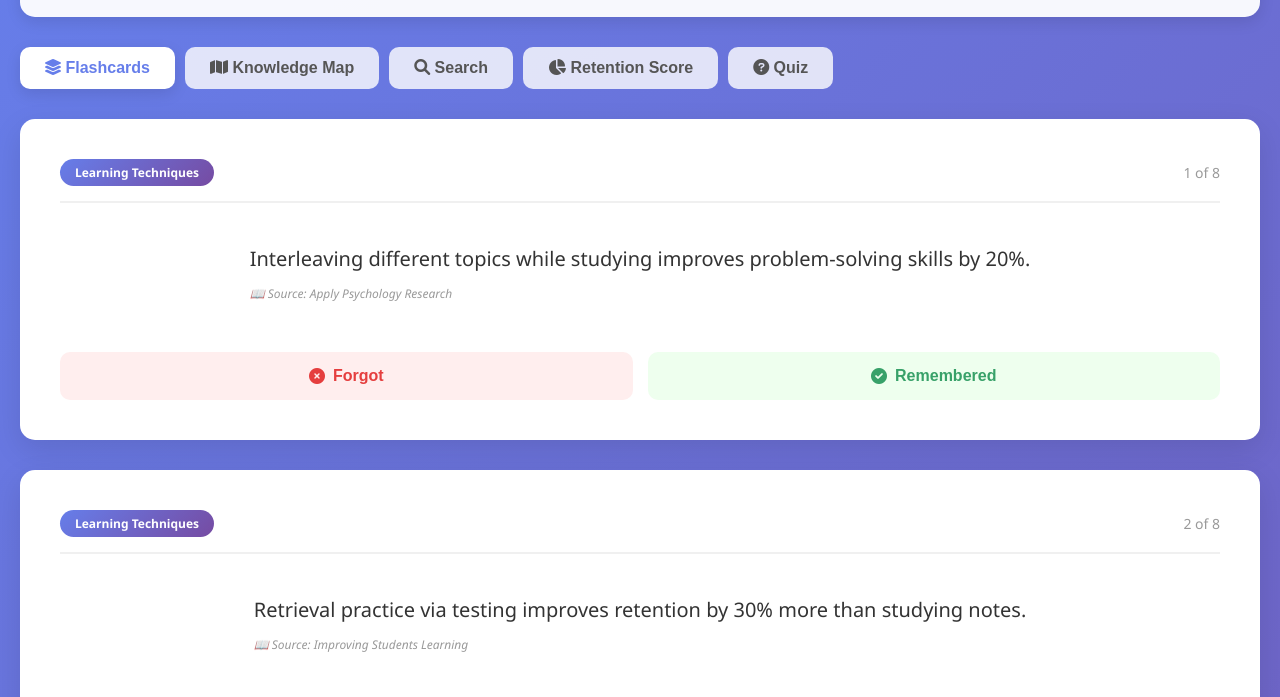
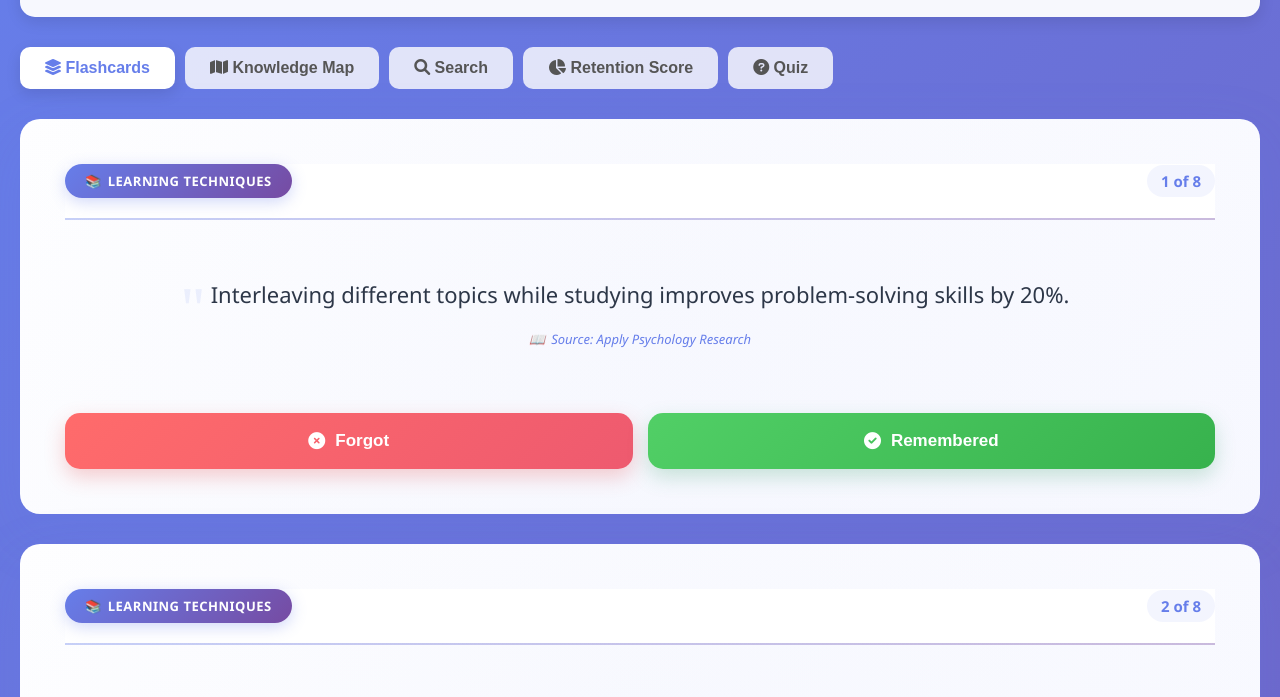
Before and after one commit to Pooja-1109/Hackstrom, a plain HTML site: page dashboard.html in a window 1280 px wide. Shown: the part 85-782 px from the top of the page. Drawn offline with Linux system fonts and the light colour scheme.

Commit message:
Enhance flashcard design with beautiful gradients, animations, and modern styling

```diff
--- a/dashboard.html
+++ b/dashboard.html
@@ -129,25 +129,62 @@
         }
 
         .flashcard {
-            background: white;
-            border-radius: 15px;
-            padding: 40px;
-            box-shadow: 0 10px 30px rgba(0, 0, 0, 0.1);
-            min-height: 300px;
+            background: linear-gradient(145deg, #ffffff 0%, #f8f9ff 100%);
+            border-radius: 20px;
+            padding: 45px;
+            box-shadow: 0 20px 60px rgba(102, 126, 234, 0.15),
+                        0 0 0 1px rgba(102, 126, 234, 0.05);
+            min-height: 350px;
             display: flex;
             flex-direction: column;
             justify-content: space-between;
             animation: slideIn 0.5s ease;
+            position: relative;
+            overflow: hidden;
+            transition: all 0.4s cubic-bezier(0.4, 0, 0.2, 1);
+        }
+
+        .flashcard::before {
+            content: '';
+            position: absolute;
+            top: 0;
+            left: 0;
+            right: 0;
+            height: 4px;
+            background: linear-gradient(90deg, #667eea 0%, #764ba2 100%);
+            opacity: 0;
+            transition: opacity 0.3s ease;
+        }
+
+        .flashcard:hover::before {
+            opacity: 1;
+        }
+
+        .flashcard::after {
+            content: '';
+            position: absolute;
+            top: -50%;
+            right: -50%;
+            width: 200%;
+            height: 200%;
+            background: radial-gradient(circle, rgba(102, 126, 234, 0.03) 0%, transparent 70%);
+            pointer-events: none;
+        }
+
+        .flashcard:hover {
+            transform: translateY(-8px);
+            box-shadow: 0 25px 70px rgba(102, 126, 234, 0.25),
+                        0 0 0 1px rgba(102, 126, 234, 0.1);
         }
 
         @keyframes slideIn {
             from {
                 opacity: 0;
-                transform: translateX(20px);
+                transform: translateY(30px);
             }
             to {
                 opacity: 1;
-                transform: translateX(0);
+                transform: translateY(0);
             }
         }
 
@@ -155,24 +192,41 @@
             display: flex;
             justify-content: space-between;
             align-items: center;
-            margin-bottom: 20px;
-            border-bottom: 2px solid #f0f0f0;
-            padding-bottom: 15px;
+            margin-bottom: 25px;
+            padding-bottom: 20px;
+            border-bottom: 2px solid transparent;
+            background: linear-gradient(white, white) padding-box,
+                        linear-gradient(90deg, rgba(102, 126, 234, 0.2) 0%, rgba(118, 75, 162, 0.2) 100%) border-box;
+            border-image: linear-gradient(90deg, rgba(102, 126, 234, 0.2) 0%, rgba(118, 75, 162, 0.2) 100%) 1;
+            position: relative;
+            z-index: 1;
         }
 
         .flashcard-topic {
             background: linear-gradient(135deg, #667eea 0%, #764ba2 100%);
             color: white;
-            padding: 5px 15px;
-            border-radius: 20px;
-            font-size: 12px;
-            font-weight: 600;
+            padding: 8px 20px;
+            border-radius: 25px;
+            font-size: 13px;
+            font-weight: 700;
+            text-transform: uppercase;
+            letter-spacing: 0.5px;
+            box-shadow: 0 4px 15px rgba(102, 126, 234, 0.3);
+            position: relative;
+        }
+
+        .flashcard-topic::before {
+            content: '📚';
+            margin-right: 6px;
         }
 
         .flashcard-counter {
-            color: #999;
-            font-size: 14px;
-            font-weight: 500;
+            color: #667eea;
+            font-size: 15px;
+            font-weight: 600;
+            background: rgba(102, 126, 234, 0.08);
+            padding: 6px 14px;
+            border-radius: 20px;
         }
 
         .flashcard-content {
@@ -180,74 +234,157 @@
             display: flex;
             align-items: center;
             justify-content: center;
-            margin: 20px 0;
+            margin: 30px 0;
+            position: relative;
+            z-index: 1;
         }
 
         .flashcard-text {
-            font-size: 20px;
-            color: #333;
-            line-height: 1.6;
+            font-size: 22px;
+            color: #2d3748;
+            line-height: 1.8;
             text-align: center;
+            font-weight: 500;
+            position: relative;
+        }
+
+        .flashcard-text::before {
+            content: '"';
+            font-size: 60px;
+            color: rgba(102, 126, 234, 0.1);
+            position: absolute;
+            top: -20px;
+            left: -30px;
+            font-family: Georgia, serif;
         }
 
         .flashcard-source {
-            font-size: 12px;
-            color: #999;
-            margin-top: 10px;
+            font-size: 13px;
+            color: #667eea;
+            margin-top: 15px;
             font-style: italic;
+            display: flex;
+            align-items: center;
+            justify-content: center;
+            gap: 6px;
+            position: relative;
+            z-index: 1;
+        }
+
+        .flashcard-source::before {
+            content: '📖';
         }
 
         .flashcard-buttons {
             display: flex;
             gap: 15px;
             justify-content: center;
-            margin-top: 30px;
+            margin-top: 35px;
+            position: relative;
+            z-index: 1;
         }
 
         .forgot-btn, .remembered-btn {
             flex: 1;
-            padding: 15px 25px;
+            padding: 18px 30px;
             border: none;
-            border-radius: 10px;
-            font-size: 16px;
-            font-weight: 600;
+            border-radius: 15px;
+            font-size: 17px;
+            font-weight: 700;
             cursor: pointer;
-            transition: all 0.3s ease;
+            transition: all 0.3s cubic-bezier(0.4, 0, 0.2, 1);
             display: flex;
             align-items: center;
             justify-content: center;
-            gap: 8px;
+            gap: 10px;
+            position: relative;
+            overflow: hidden;
+        }
+
+        .forgot-btn::before,
+        .remembered-btn::before {
+            content: '';
+            position: absolute;
+            top: 0;
+            left: -100%;
+            width: 100%;
+            height: 100%;
+            background: linear-gradient(90deg, transparent, rgba(255, 255, 255, 0.3), transparent);
+            transition: left 0.5s ease;
+        }
+
+        .forgot-btn:hover::before,
+        .remembered-btn:hover::before {
+            left: 100%;
         }
 
         .forgot-btn {
-            background: #fee;
-            color: #e53e3e;
+            background: linear-gradient(135deg, #ff6b6b 0%, #ee5a6f 100%);
+            color: white;
+            box-shadow: 0 8px 20px rgba(229, 62, 62, 0.25);
         }
 
         .forgot-btn:hover {
-            background: #fdd;
-            transform: translateY(-2px);
-            box-shadow: 0 5px 15px rgba(229, 62, 62, 0.3);
+            background: linear-gradient(135deg, #ff5252 0%, #e84a5f 100%);
+            transform: translateY(-3px);
+            box-shadow: 0 12px 30px rgba(229, 62, 62, 0.35);
+        }
+
+        .forgot-btn:active {
+            transform: translateY(-1px);
         }
 
         .remembered-btn {
-            background: #efe;
-            color: #38a169;
+            background: linear-gradient(135deg, #51cf66 0%, #37b24d 100%);
+            color: white;
+            box-shadow: 0 8px 20px rgba(56, 161, 105, 0.25);
         }
 
         .remembered-btn:hover {
-            background: #dfd;
-            transform: translateY(-2px);
-            box-shadow: 0 5px 15px rgba(56, 161, 105, 0.3);
+            background: linear-gradient(135deg, #40c057 0%, #2f9e44 100%);
+            transform: translateY(-3px);
+            box-shadow: 0 12px 30px rgba(56, 161, 105, 0.35);
+        }
+
+        .remembered-btn:active {
+            transform: translateY(-1px);
         }
 
         .no-flashcards {
-            background: white;
-            border-radius: 15px;
-            padding: 60px 40px;
+            background: linear-gradient(145deg, #ffffff 0%, #f8f9ff 100%);
+            border-radius: 20px;
+            padding: 80px 40px;
             text-align: center;
-            color: #999;
-            font-size: 18px;
+            box-shadow: 0 20px 60px rgba(102, 126, 234, 0.1);
+            position: relative;
+            overflow: hidden;
+        }
+
+        .no-flashcards::before {
+            content: '🎉';
+            font-size: 80px;
+            display: block;
+            margin-bottom: 20px;
+            animation: bounce 2s ease-in-out infinite;
+        }
+
+        @keyframes bounce {
+            0%, 100% {
+                transform: translateY(0);
+            }
+            50% {
+                transform: translateY(-15px);
+            }
+        }
+
+        .no-flashcards::after {
+            content: '';
+            position: absolute;
+            top: 0;
+            left: 0;
+            right: 0;
+            height: 4px;
+            background: linear-gradient(90deg, #667eea 0%, #764ba2 100%);
         }
 
         /* ========== KNOWLEDGE MAP ========== */
@@ -966,7 +1103,7 @@
             const flashcards = getDueFlashcards();
 
             if (flashcards.length === 0) {
-                wrapper.innerHTML = '<div class="no-flashcards">No flashcards to review! Great job! 🎉</div>';
+                wrapper.innerHTML = '<div class="no-flashcards">No flashcards to review! Great job!</div>';
                 return;
             }
 
@@ -979,7 +1116,7 @@
                     <div class="flashcard-content">
                         <div>
                             <div class="flashcard-text">${card.text}</div>
-                            ${card.source ? `<div class="flashcard-source">📖 Source: ${card.source}</div>` : ''}
+                            ${card.source ? `<div class="flashcard-source">Source: ${card.source}</div>` : ''}
                         </div>
                     </div>
                     <div class="flashcard-buttons">
```
